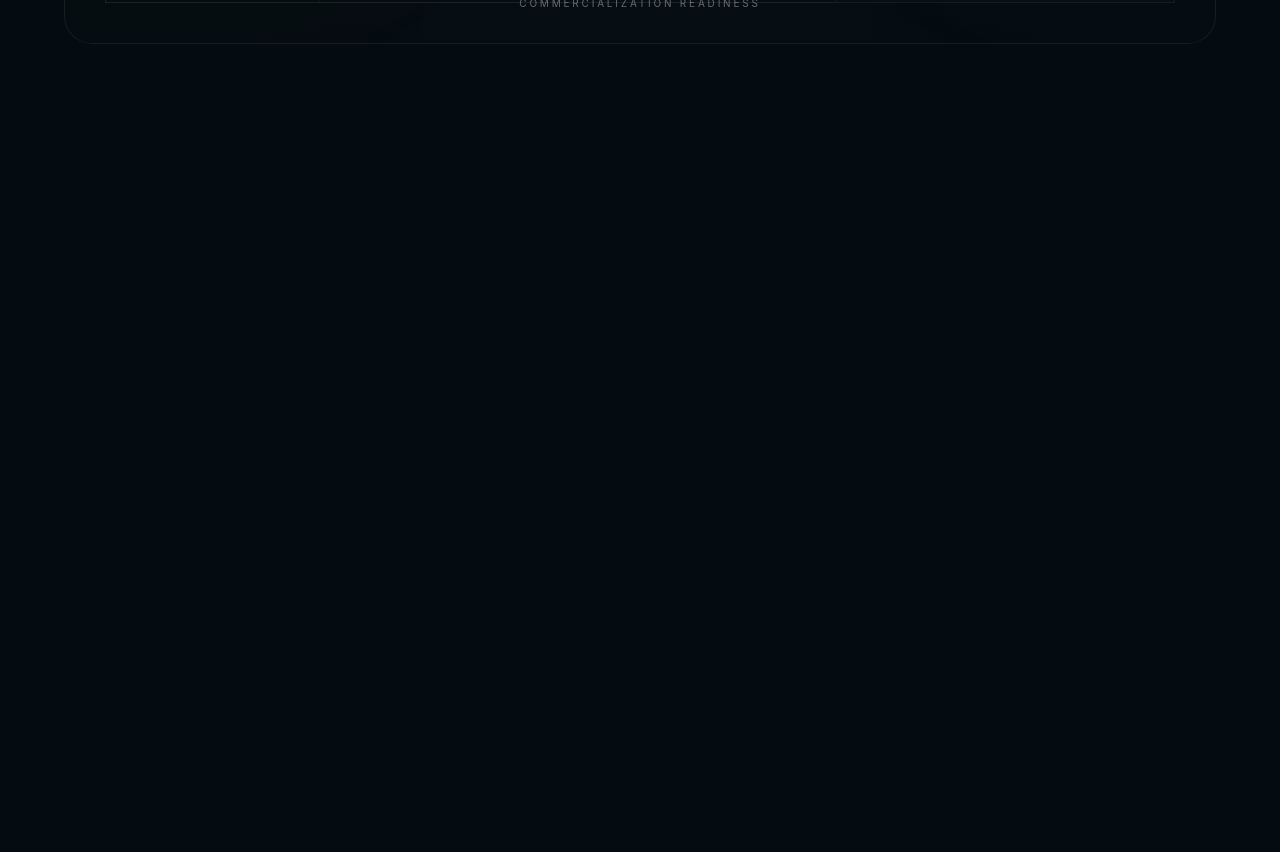
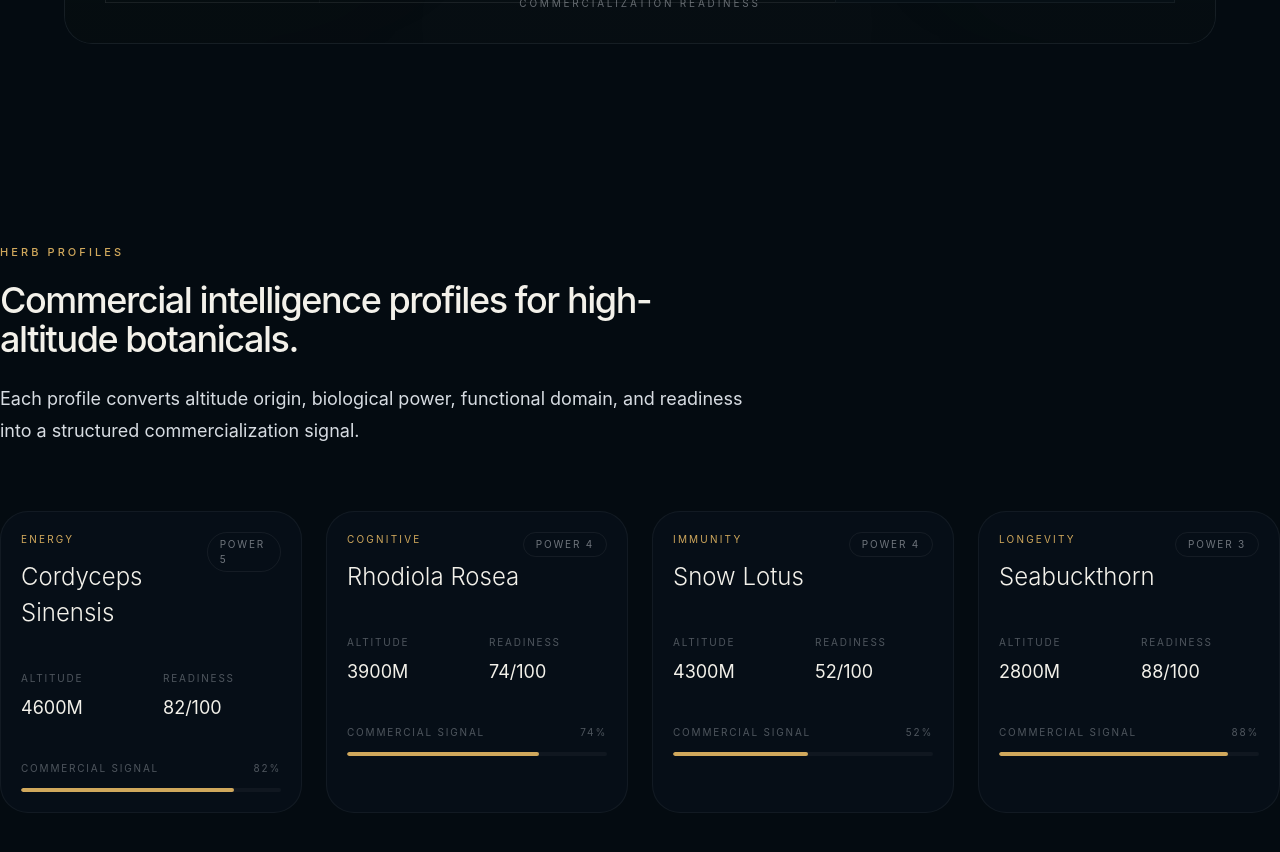
Before and after one commit to 0xMinority/polarherb-v1, a Next.js app: page / in a window 1280 px wide. Shown: the part 980-1832 px from the top of the page. Before the commit the page ends 1104 px from the top, so only its background shows below. Built offline with nearby package versions, Linux system fonts and the light colour scheme.

Commit message:
Add herb profiles section module

```diff
--- a/app/page.tsx
+++ b/app/page.tsx
@@ -2,6 +2,7 @@ import PageContainer from "../src/components/layout/PageContainer";
 import SectionHeading from "../src/components/layout/SectionHeading";
 import ModuleSurface from "../src/components/ui/ModuleSurface";
 import AtlasMapShell from "../src/components/map/AtlasMapShell";
+import HerbProfilesSection from "../src/components/modules/HerbProfilesSection";
 
 export default function Home() {
   return (
@@ -22,6 +23,7 @@ export default function Home() {
           </div>
         </PageContainer>
       </section>
+      <HerbProfilesSection />
     </main>
   );
 }
--- /dev/null
+++ b/src/components/modules/HerbProfileCard.tsx
@@ -0,0 +1,87 @@
+"use client";
+
+import { motion } from "framer-motion";
+import { HerbNode } from "../../data/herbs";
+
+interface HerbProfileCardProps {
+  herb: HerbNode;
+}
+
+export default function HerbProfileCard({
+  herb,
+}: HerbProfileCardProps) {
+  return (
+    <motion.div
+      className="group relative overflow-hidden rounded-[28px] border border-white/[0.05] bg-[#071018]/92 p-5"
+      whileHover={{
+        y: -6,
+      }}
+      transition={{
+        duration: 0.35,
+      }}
+    >
+      <div className="absolute inset-0 bg-[radial-gradient(circle_at_top,rgba(208,168,92,0.08),transparent_42%)] opacity-0 transition-opacity duration-500 group-hover:opacity-100" />
+
+      <div className="relative">
+        <div className="flex items-start justify-between">
+          <div>
+            <p className="text-[10px] uppercase tracking-[0.22em] text-[#D0A85C]">
+              {herb.domain}
+            </p>
+
+            <h3 className="mt-3 text-[24px] font-light text-[#F3F1EA]">
+              {herb.name}
+            </h3>
+          </div>
+
+          <div className="rounded-full border border-white/[0.06] px-3 py-1 text-[10px] uppercase tracking-[0.18em] text-[#D7DCE2]/50">
+            Power {herb.power}
+          </div>
+        </div>
+
+        <div className="mt-10 grid grid-cols-2 gap-6">
+          <div>
+            <p className="text-[10px] uppercase tracking-[0.18em] text-[#D7DCE2]/35">
+              Altitude
+            </p>
+
+            <p className="mt-2 text-[18px] text-[#F3F1EA]">
+              {herb.altitude}M
+            </p>
+          </div>
+
+          <div>
+            <p className="text-[10px] uppercase tracking-[0.18em] text-[#D7DCE2]/35">
+              Readiness
+            </p>
+
+            <p className="mt-2 text-[18px] text-[#F3F1EA]">
+              {herb.readiness}/100
+            </p>
+          </div>
+        </div>
+
+        <div className="mt-10">
+          <div className="flex items-center justify-between text-[10px] uppercase tracking-[0.18em] text-[#D7DCE2]/35">
+            <span>Commercial Signal</span>
+            <span>{herb.readiness}%</span>
+          </div>
+
+          <div className="mt-3 h-[4px] overflow-hidden rounded-full bg-white/[0.04]">
+            <motion.div
+              className="h-full rounded-full bg-[#D0A85C]"
+              initial={{ width: 0 }}
+              animate={{
+                width: `${herb.readiness}%`,
+              }}
+              transition={{
+                duration: 1.2,
+                ease: [0.22, 1, 0.36, 1],
+              }}
+            />
+          </div>
+        </div>
+      </div>
+    </motion.div>
+  );
+}
--- /dev/null
+++ b/src/components/modules/HerbProfilesSection.tsx
@@ -0,0 +1,21 @@
+import { herbNodes } from "../../data/herbs";
+import SectionHeading from "../layout/SectionHeading";
+import HerbProfileCard from "./HerbProfileCard";
+
+export default function HerbProfilesSection() {
+  return (
+    <section className="py-[120px]">
+      <SectionHeading
+        eyebrow="Herb Profiles"
+        title="Commercial intelligence profiles for high-altitude botanicals."
+        description="Each profile converts altitude origin, biological power, functional domain, and readiness into a structured commercialization signal."
+      />
+
+      <div className="mt-16 grid grid-cols-1 gap-6 md:grid-cols-2 xl:grid-cols-4">
+        {herbNodes.map((herb) => (
+          <HerbProfileCard key={herb.id} herb={herb} />
+        ))}
+      </div>
+    </section>
+  );
+}
```
